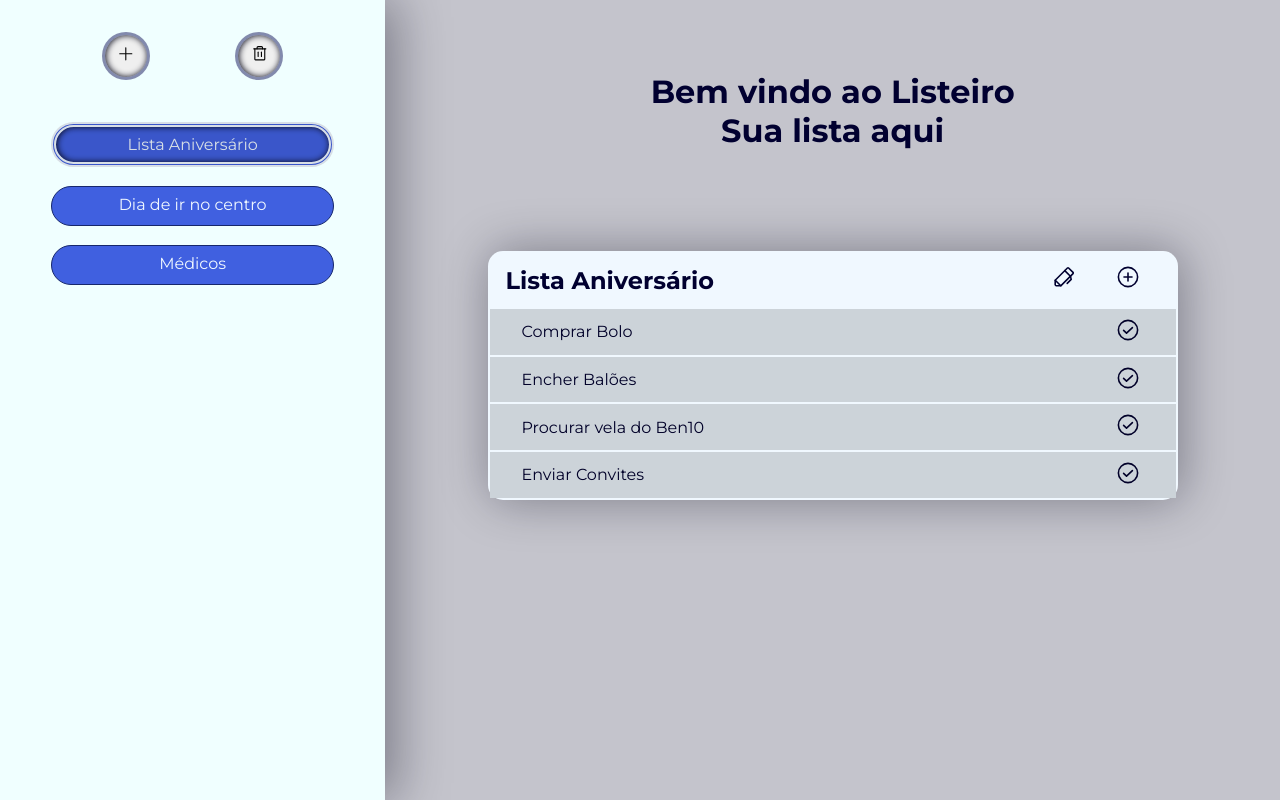
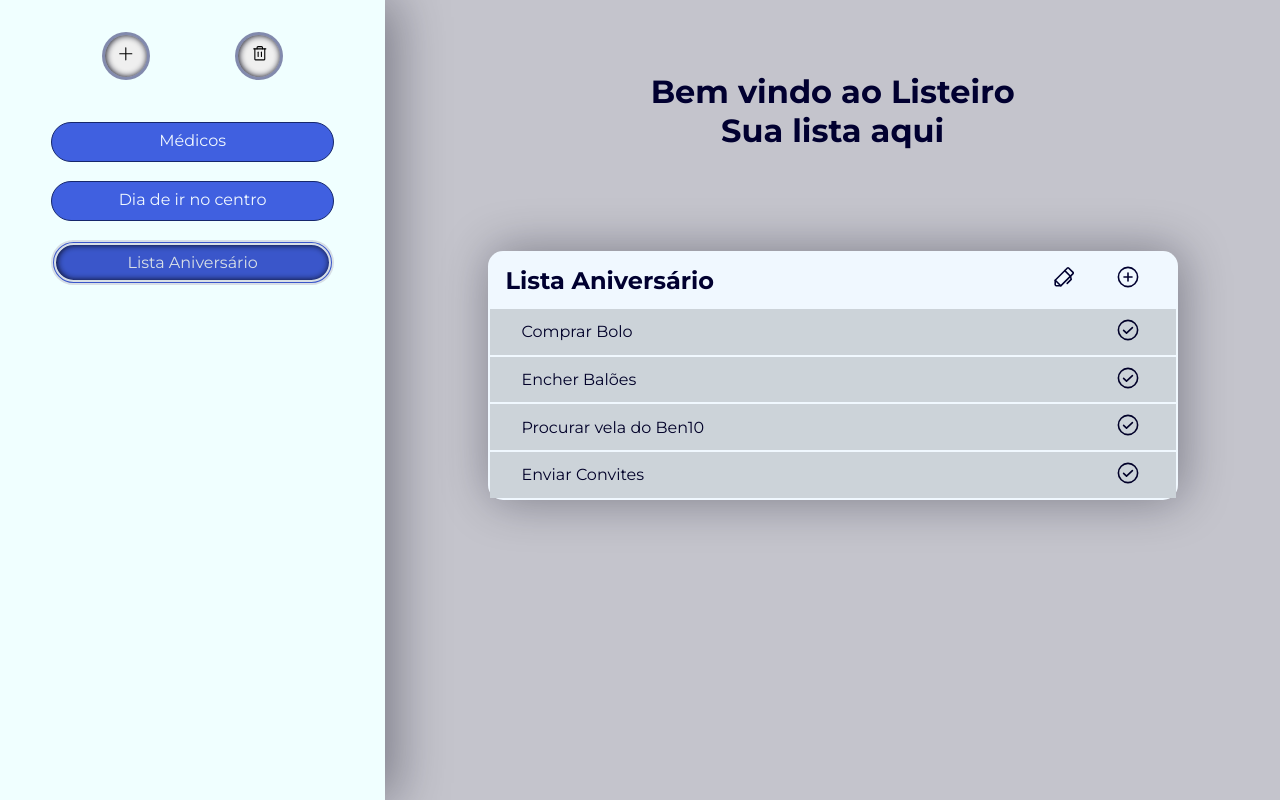
Before and after one commit to BragaMPedro/ProjetoReact-listaDeTarefas, a React (Vite) app: page / in a window 1280 px wide. Built offline with nearby package versions, Linux system fonts and the light colour scheme.

Commit message:
implementa Scrolls e NovaAdição de Lista

```diff
--- a/src/Styles/global.js
+++ b/src/Styles/global.js
@@ -17,6 +17,8 @@ export const GlobalStyle = createGlobalStyle`
         cursor: text;
         border: 0;
         font-family: 'Montserrat', sans-serif;
+        font-size: 1rem;
+        outline: none;
 
         ::placeholder{
             opacity: 0.3;
--- /dev/null
+++ b/src/components/InputLista/ListaInput.jsx
@@ -0,0 +1,25 @@
+import { PlusCircle } from "phosphor-react"
+import { useState } from "react"
+import { Container } from "./listaInputStyle"
+
+
+export function ListaInput({salvar}){
+    const [newLista, setNewlista] = useState("");
+
+    function handleNewListaInput(event){
+        setNewlista(event.target.value)
+    }
+
+    function handleSalvarLista(){
+        salvar(newLista);
+    }
+
+    return(
+        <Container onSubmit={handleSalvarLista}>
+            <input type="text" autoFocus onChange={handleNewListaInput} placeholder="Digite nome da Lista"/>
+            <button type="submit">
+                <PlusCircle/>
+            </button>
+        </Container>
+    )
+}
--- /dev/null
+++ b/src/components/InputLista/listaInputStyle.js
@@ -0,0 +1,66 @@
+import styled from "styled-components"
+
+export const Container = styled.form`
+   display: flex;
+   align-items: center;
+   justify-content: space-between;
+   border-radius: 30px;
+   border: 1px solid #16276c;
+   background-color: #4060e0;
+   height: fit-content;
+   min-height: 2.5rem;
+   padding: 0.2rem 0.5rem;
+   margin: 0.6rem 0;
+   box-shadow: 0.05rem 0 0.4rem #090919 inset;
+   filter: brightness(0.9);
+
+   input {
+      width: 100%;
+      height: 100%;
+      background-color: transparent;
+      text-align: center;
+      color: aliceblue;
+
+      ::placeholder {
+         color: aliceblue;
+         opacity: 0.8;
+      }
+   }
+
+   button {
+      height: 100%;
+      width: 11.5%;
+      margin: 0 0.5rem;
+      margin-right: 0.1rem;
+      color: aliceblue;
+      background-color: transparent;
+
+      :hover {
+          -webkit-animation: spin 4s linear infinite;
+          -moz-animation: spin 4s linear infinite;
+          animation: spin 4s linear infinite;
+      }
+
+      @-moz-keyframes spin {
+         100% {
+            -moz-transform: rotate(360deg);
+         }
+      }
+      @-webkit-keyframes spin {
+         100% {
+            -webkit-transform: rotate(360deg);
+         }
+      }
+      @keyframes spin {
+         100% {
+            -webkit-transform: rotate(360deg);
+            transform: rotate(360deg);
+         }
+      }
+   }
+
+   svg {
+      width: 100%;
+      height: 100%;
+   }
+`
--- a/src/components/InputTarefa/TarefaInput.jsx
+++ b/src/components/InputTarefa/TarefaInput.jsx
@@ -18,7 +18,7 @@ export function TarefaInput({salvar}){
             <tr>
                 <td>
                     <form onSubmit={handleSubmit}>
-                        <input type="text" onChange={handleNewTarefaInput} placeholder="Sua Nova Tarefa aqui" />
+                        <input type="text" autoFocus onChange={handleNewTarefaInput} placeholder="Sua Nova Tarefa aqui" />
                         <button type="submit">Adicionar</button>
                     </form>
                </td>
--- a/src/components/SideBar/ListsBar.jsx
+++ b/src/components/SideBar/ListsBar.jsx
@@ -1,17 +1,24 @@
 import { Container, Header, SuasListas } from "./listsBarStyle"
+import { ListaInput } from "../InputLista/ListaInput"
 import { Plus, Trash } from "phosphor-react"
-import { useContext } from "react"
+import { useContext, useState } from "react"
 import { ToDoContext } from "../../context/ToDoContext"
 
 export function ListsBar() {
    const { selected, setSelected, listas, setListas, tarefasView, setTarefasView } = useContext(ToDoContext)
 
-   function handleNewList(event) {
+   const [addList, setAddList] = useState(false)
+
+   function handleAddList(){
+      setAddList(true);
+   }
+
+   function handleNewList(nomeLista) {
       let data = new Date()
 
       const NewList = {
          id: Math.random(),
-         nome: "Nova Lista",
+         nome: nomeLista,
          dataCriacao: `${data.getDate()}/${data.getMonth()}/${data.getFullYear()}`,
          tarefas: [
             {
@@ -20,9 +27,11 @@ export function ListsBar() {
             },
          ],
       }
-      setListas([...listas, NewList])
+      setListas( [...listas, NewList] )
+      setSelected(NewList)
       setTarefasView(NewList.tarefas)
-      setSelected(NewList)
+
+      setAddList(false);
    }
 
    function deleteLista(event) {
@@ -30,12 +39,13 @@ export function ListsBar() {
 
       setListas(listWithoutDelete)
       setSelected(listas[0])
+      setTarefasView(listas[0].tarefas)
    }
 
    return (
       <Container>
          <Header>
-            <button onClick={handleNewList}>
+            <button onClick={handleAddList}>
                <Plus />
             </button>
 
@@ -57,6 +67,7 @@ export function ListsBar() {
                   </span>
                )
             })}
+            {addList ? ( <ListaInput salvar={handleNewList} /> ) : null}
          </SuasListas>
       </Container>
    )
--- a/src/components/SideBar/listsBarStyle.js
+++ b/src/components/SideBar/listsBarStyle.js
@@ -45,7 +45,7 @@ export const Header = styled.div`
 
 export const SuasListas = styled.div`
     display: flex;
-    flex-direction: column;
+    flex-direction: column-reverse;
     width: 80%;
     margin: 2rem 0;
 
--- a/src/pages/Home/homeStyle.js
+++ b/src/pages/Home/homeStyle.js
@@ -3,6 +3,7 @@ import styled from "styled-components";
 export const Container = styled.div`
     display: flex;
     flex-direction: row;
+    height: 100vh;
 `;
 
 export const Content = styled.div`
@@ -12,6 +13,7 @@ export const Content = styled.div`
     width: 77%;
     height: 100vh;
     padding: 2rem 1rem;
+    overflow-y: scroll;
 
     .title{
         margin-top: 5vh;
```
